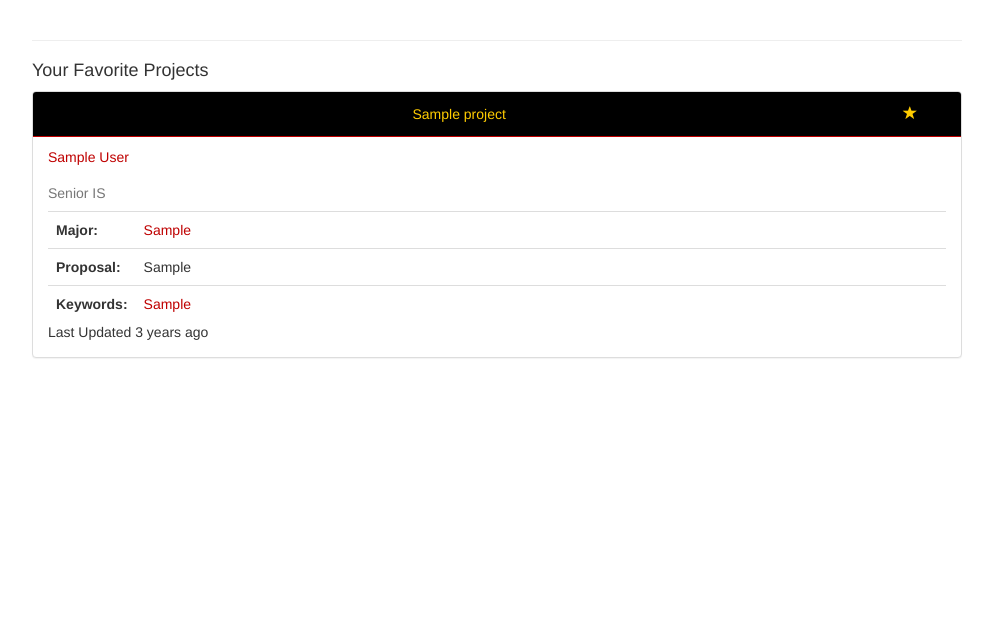
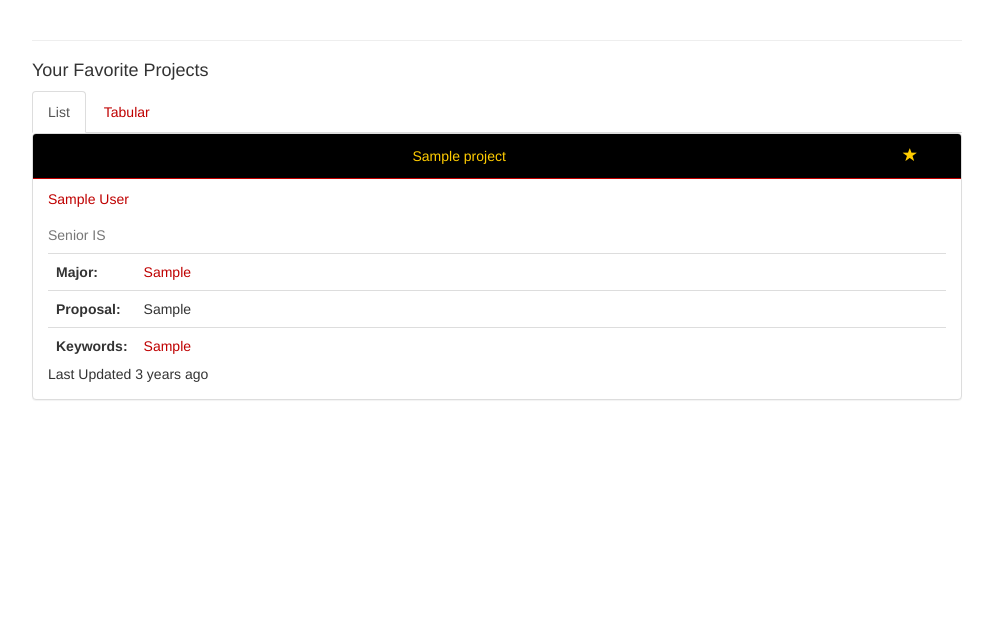
Before and after one commit to ThomasMatlak/istopics, a PHP site: page /viewFavorites.php in a window 1280 px wide. Shown: the part 59-699 px from the top of the page, without its empty margins (143-1136 px from the left). Run offline with PHP 8.4, Linux system fonts and the light colour scheme; the visitor is signed in with stand-in values (Sample User, id 1); data comes from the database, SQL or seed files in the repository; tables that the repository leaves empty hold one stand-in row (values such as "Sample post").

Commit message:
added tabular view option when viewing favorites

```diff
--- a/istopics/showAllProjects.php
+++ b/istopics/showAllProjects.php
@@ -67,7 +67,7 @@ if ($result->num_rows > 0) {
 ?>
 <ul class="nav nav-tabs">
     <li <?php echo ($view == 'list') ? 'class="active"' : '' ?>><a <?php echo ($view == 'list') ? '' : 'href="./all"';?>>List</a></li>
-    <li <?php echo ($view == 'tabular') ? 'class="active"' : '' ?>><a <?php echo ($view == 'tabular') ? '' : 'href="./all?view=tabular"';?>>Tabular</a></li>
+    <li <?php echo ($view == 'tabular') ? 'class="active"' : '' ?>><a <?php echo ($view == 'tabular') ? '' : 'href="./all?view=t"';?>>Tabular</a></li>
 </ul>
 <form class='form-inline'>
     <div class='form-group'>
--- a/istopics/viewFavorites.php
+++ b/istopics/viewFavorites.php
@@ -20,6 +20,11 @@ if (issignedin() == -1) {
     exit();
 }
 
+$view = 'list';
+if (isset($_GET['view']) && ($_GET['view'] == 'tabular' || $_GET['view'] == 't')) {
+    $view = 'tabular';
+}
+
 $user_id = $_SESSION['sess_user_id'];
 
 $sql = "SELECT projects.id AS proj_id, projects.title, projects.discipline, projects.proposal, projects.last_updated, projects.keywords, projects.project_type FROM projects INNER JOIN user_project_favorites ON projects.id=user_project_favorites.projectid INNER JOIN users ON user_project_favorites.userid=users.id WHERE users.id=? ORDER BY title";
@@ -40,10 +45,30 @@ if ($result->num_rows > 0) {
 ?>
 <hr>
 <h4>Your Favorite Projects</h4>
-
-<ul class='list-unstyled'>
+<ul class="nav nav-tabs">
+    <li <?php echo ($view == 'list') ? 'class="active"' : '' ?>><a <?php echo ($view == 'list') ? '' : 'href="./favorites"';?>>List</a></li>
+    <li <?php echo ($view == 'tabular') ? 'class="active"' : '' ?>><a <?php echo ($view == 'tabular') ? '' : 'href="./favorites?view=t"';?>>Tabular</a></li>
+</ul>
 <?php
-
+    if ($view == 'list') {
+        echo "<ul class='list-unstyled' id='results'>";
+    }
+    elseif ($view == 'tabular') {
+?>
+    <!--<span class="help-block">Click columns headers to sort. To sort by multiple columns, hold <kbd>Shift</kbd>.</span>-->
+    <table class='table table-bordered table-hover' id='results'>
+    <thead>
+    <tr>
+        <th>Project Title</th>
+        <th>Author</th>
+        <th>Major</th>
+        <th>Project Type</th>
+        <th>Project Year</th>
+    </tr>
+    </thead>
+    <tbody>
+<?php
+    }
     while($row = $result->fetch_assoc()) {
         $proj_id           = $row["proj_id"];
         $proj_title        = addslashes($row["title"]);
@@ -77,15 +102,24 @@ if ($result->num_rows > 0) {
             $fav_status = false;
         }
 
-        display_project($proj_id, $author_name, $author_id, $proj_title, $proj_major, $proj_proposal, $proj_keywords, "", $last_updated, false, true, $fav_status, $project_type, $conn);
+        if ($view == 'list') {
+            display_project($proj_id, $author_name, $author_id, $proj_title, $proj_major, $proj_proposal, $proj_keywords, "", $last_updated, false, true, $fav_status, $project_type, $conn);
+        }
+        elseif ($view == 'tabular') {
+            display_project_tabular($proj_id, $author_name, $author_id, $proj_title, $proj_major, $proj_proposal, $proj_keywords, "", $last_updated, false, true, $fav_status, $project_type, $conn);
+        }
     }
 
     $max_proj_id = $conn->query("SELECT id FROM projects ORDER BY id DESC")->fetch_assoc()['id'];
 
-?>
-    </ul>
-<input type='hidden' value='{$max_proj_id}' id='max_proj_id'>
-<?php
+    if ($view == 'list') {
+        echo "</ul>";
+    }
+    elseif ($view == 'tabular') {
+        echo "</tbody></table>";
+    }
+
+    echo "<input type='hidden' value='{$max_proj_id}' id='max_proj_id'>";
 }
 else {
     echo "<p>You do not have any favorited projects.</p>";
```
